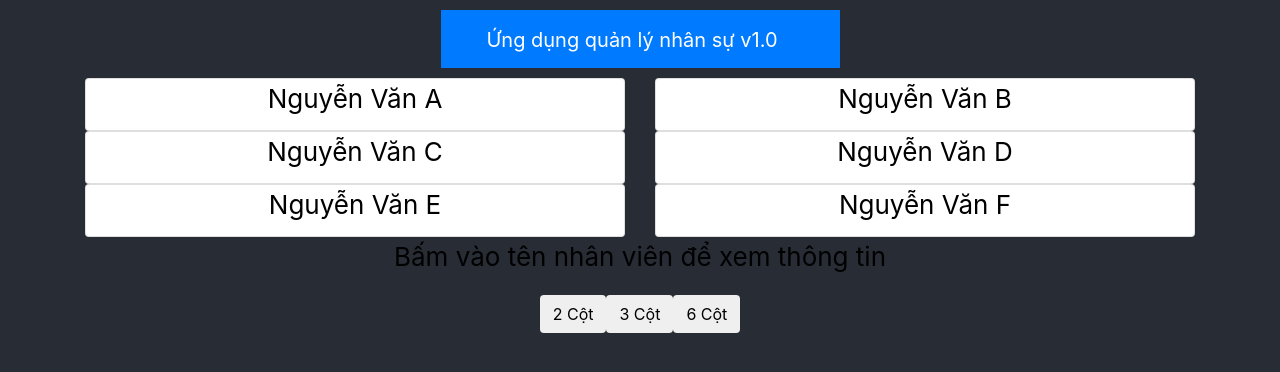
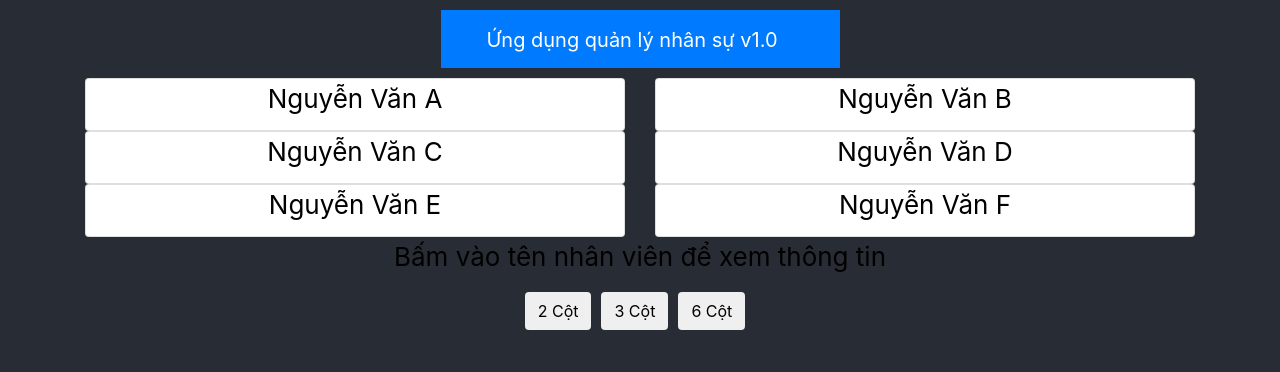
Before and after one commit to nhattienst577/FunixReactJsAssignment, a React (Create React App) app: page / in a window 1280 px wide. Shown: the top 372 px of the page. Built offline with nearby package versions, Linux system fonts and the light colour scheme.

Commit message:
Thay đôi css button

```diff
--- a/src/App.css
+++ b/src/App.css
@@ -28,7 +28,9 @@ body{
 .navbar{
   margin: 10px;
 }
-
+.container .button1 button{
+  margin: 0 10px 10px 0;
+}
 /* desktop */
 /* @media screen and (min-width: 992px) {
   .App-header .container .row{
--- a/src/components/StaffListComponent.js
+++ b/src/components/StaffListComponent.js
@@ -18,6 +18,7 @@ class StaffList extends Component {
 
     this.state = {
       class: "col-6",
+      class1: "col-6",
       selectedStaff: null,
     };
   }
@@ -39,7 +40,7 @@ class StaffList extends Component {
   renderStaff(staff) {
     if (staff != null) {
       return (
-        <div className={this.state.class}>
+        <div className={this.state.class1}>
           <Card>
             <CardBody>
               <CardTitle>Họ và Tên: {staff.name}</CardTitle>
@@ -78,6 +79,7 @@ class StaffList extends Component {
         <div>
           <p>Bấm vào tên nhân viên để xem thông tin</p>
         </div>
+        <div className="button1">
           <button onClick={() => this.changeRow(2)} type="button" class="btn">
             2 Cột
           </button>
@@ -87,6 +89,7 @@ class StaffList extends Component {
           <button onClick={() => this.changeRow(6)} type="button" class="btn">
             6 Cột
           </button>
+        </div>
 
         <div className="row">{this.renderStaff(this.state.selectedStaff)}</div>
       </div>
```
Lines whose indentation alone changed are shown as unchanged.
